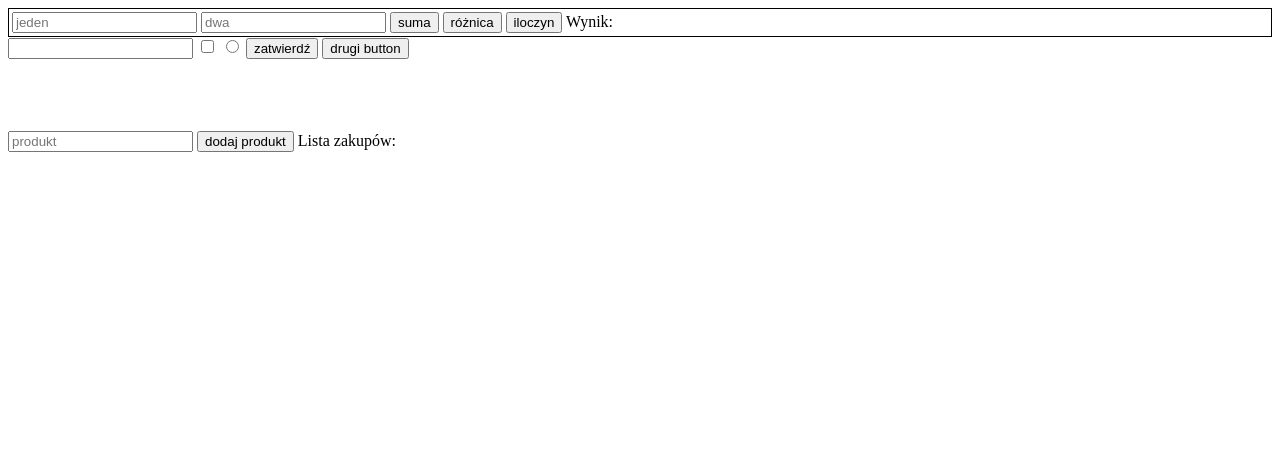
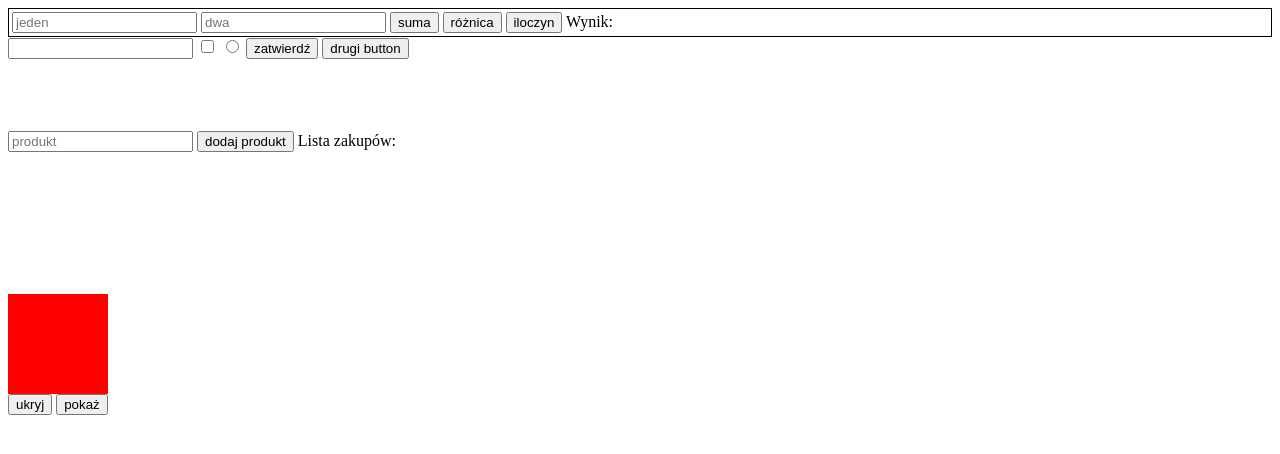
Before and after one commit to SebastianJaroszek/html5, a plain HTML site: page index.html in a window 1280 px wide. Drawn offline with Linux system fonts and the light colour scheme.

Commit message:
add div which we can hide or show by buttons

```diff
--- a/index.html
+++ b/index.html
@@ -5,6 +5,12 @@
     #calc {
         border: 1px solid black;
         padding: 3px;
+    }
+
+    .div {
+        width: 100px;
+        height: 100px;
+        background-color: red;
     }
 </style>
 <script>
@@ -70,6 +76,15 @@
         var lista = document.getElementById("lista").innerHTML += "<li>"+produkt.value+"</li>"
         produkt.value = ""
     }
+
+    function hide() {
+        document.getElementById("div").style.display = 'none'
+    }
+
+    function show() {
+        document.getElementById("div").style.display = 'block'
+    }
+
 </script>
 <title>js</title>
 <meta charset="UTF-8"/>
@@ -104,5 +119,17 @@
 
     </ul>
 
+    <br>
+    <br>
+    <br>
+    <br>
+    <br>
+    <br>
+    <br>
+
+    <div id="div" class="div"></div>
+    <button onClick="hide()">ukryj</button>
+    <button onClick="show()">pokaż</button>
+
 </body>
 </html>
```
